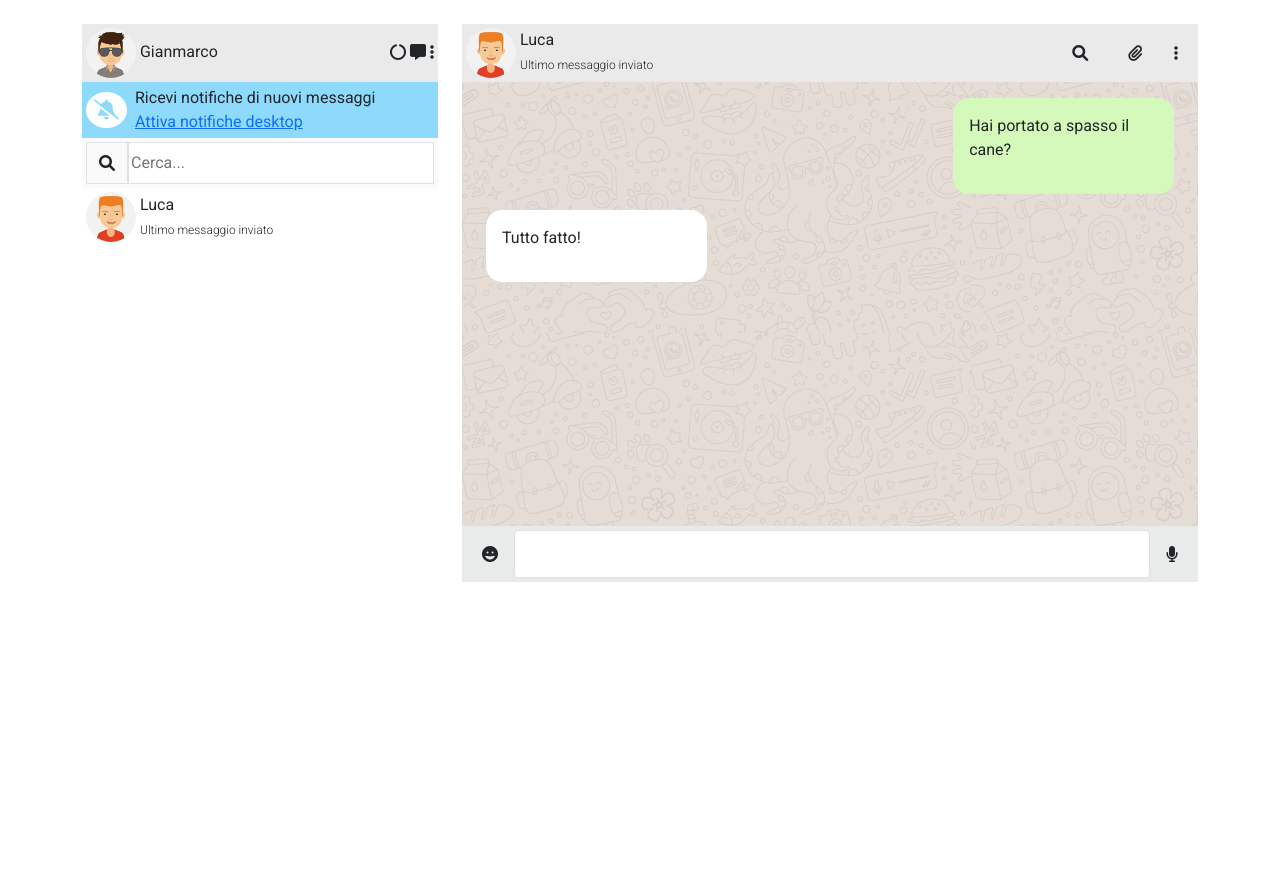
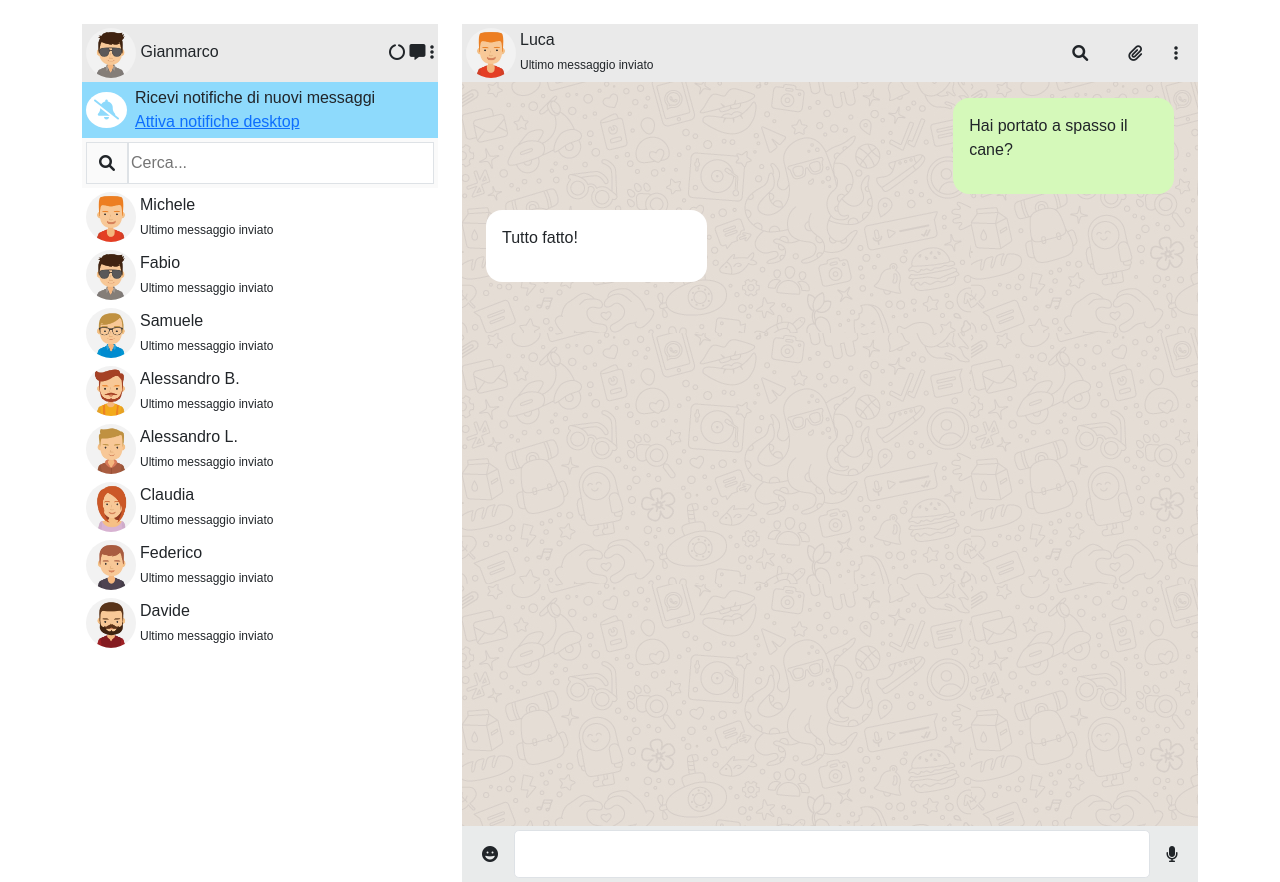
Before and after one commit to gianmarcodiale/vue-boolzapp, a plain HTML site: page index.html in a window 1280 px wide. Before the commit the page ends 800 px from the top, so only its background shows below. Drawn offline with nearby package versions, Linux system fonts and the light colour scheme.

Commit message:
add contact list via vue js

```diff
--- a/assets/css/style.css
+++ b/assets/css/style.css
@@ -1,13 +1,13 @@
 /* Common */
 body {
-    font-family: 'Roboto', sans-serif;
+    font-family: Arial, Helvetica, sans-serif;
     height: 100vh;
 }
 
 .background-chat-img {
     background-image: url("../img/mine.jpg");
     object-fit: cover;
-    height: 500px;
+    height: 100vh;
 }
 
 /* Utilities */
--- a/assets/js/app.js
+++ b/assets/js/app.js
@@ -0,0 +1,170 @@
+const app = new Vue(
+    {
+        el: '#app',
+        data: {
+            contacts: [
+                {
+                    name: 'Michele',
+                    avatar: '_1',
+                    visible: true,
+                    messages: [
+                        {
+                            date: '10/01/2020 15:30:55',
+                            message: 'Hai portato a spasso il cane?',
+                            status: 'sent'
+                        },
+                        {
+                            date: '10/01/2020 15:50:00',
+                            message: 'Ricordati di stendere i panni',
+                            status: 'sent'
+                        },
+                        {
+                            date: '10/01/2020 16:15:22',
+                            message: 'Tutto fatto!',
+                            status: 'received'
+                        }
+                    ],
+                },
+                {
+                    name: 'Fabio',
+                    avatar: '_2',
+                    visible: true,
+                    messages: [
+                        {
+                            date: '20/03/2020 16:30:00',
+                            message: 'Ciao come stai?',
+                            status: 'sent'
+                        },
+                        {
+                            date: '20/03/2020 16:30:55',
+                            message: 'Bene grazie! Stasera ci vediamo?',
+                            status: 'received'
+                        },
+                        {
+                            date: '20/03/2020 16:35:00',
+                            message: 'Mi piacerebbe ma devo andare a fare la spesa.',
+                            status: 'sent'
+                        }
+                    ],
+                },
+                {
+                    name: 'Samuele',
+                    avatar: '_3',
+                    visible: true,
+                    messages: [
+                        {
+                            date: '28/03/2020 10:10:40',
+                            message: 'La Marianna va in campagna',
+                            status: 'received'
+                        },
+                        {
+                            date: '28/03/2020 10:20:10',
+                            message: 'Sicuro di non aver sbagliato chat?',
+                            status: 'sent'
+                        },
+                        {
+                            date: '28/03/2020 16:15:22',
+                            message: 'Ah scusa!',
+                            status: 'received'
+                        }
+                    ],
+                },
+                {
+                    name: 'Alessandro B.',
+                    avatar: '_4',
+                    visible: true,
+                    messages: [
+                        {
+                            date: '10/01/2020 15:30:55',
+                            message: 'Lo sai che ha aperto una nuova pizzeria?',
+                            status: 'sent'
+                        },
+                        {
+                            date: '10/01/2020 15:50:00',
+                            message: 'Si, ma preferirei andare al cinema',
+                            status: 'received'
+                        }
+                    ],
+                },
+                {
+                    name: 'Alessandro L.',
+                    avatar: '_5',
+                    visible: true,
+                    messages: [
+                        {
+                            date: '10/01/2020 15:30:55',
+                            message: 'Ricordati di chiamare la nonna',
+                            status: 'sent'
+                        },
+                        {
+                            date: '10/01/2020 15:50:00',
+                            message: 'Va bene, stasera la sento',
+                            status: 'received'
+                        }
+                    ],
+                },
+                {
+                    name: 'Claudia',
+                    avatar: '_6',
+                    visible: true,
+                    messages: [
+                        {
+                            date: '10/01/2020 15:30:55',
+                            message: 'Ciao Claudia, hai novità?',
+                            status: 'sent'
+                        },
+                        {
+                            date: '10/01/2020 15:50:00',
+                            message: 'Non ancora',
+                            status: 'received'
+                        },
+                        {
+                            date: '10/01/2020 15:51:00',
+                            message: 'Nessuna nuova, buona nuova',
+                            status: 'sent'
+                        }
+                    ],
+                },
+                {
+                    name: 'Federico',
+                    avatar: '_7',
+                    visible: true,
+                    messages: [
+                        {
+                            date: '10/01/2020 15:30:55',
+                            message: 'Fai gli auguri a Martina che è il suo compleanno!',
+                            status: 'sent'
+                        },
+                        {
+                            date: '10/01/2020 15:50:00',
+                            message: 'Grazie per avermelo ricordato, le scrivo subito!',
+                            status: 'received'
+                        }
+                    ],
+                },
+                {
+                    name: 'Davide',
+                    avatar: '_8',
+                    visible: true,
+                    messages: [
+                        {
+                            date: '10/01/2020 15:30:55',
+                            message: 'Ciao, andiamo a mangiare la pizza stasera?',
+                            status: 'received'
+                        },
+                        {
+                            date: '10/01/2020 15:50:00',
+                            message: 'No, l\'ho già mangiata ieri, ordiniamo sushi!',
+                            status: 'sent'
+                        },
+                        {
+                            date: '10/01/2020 15:51:00',
+                            message: 'OK!!',
+                            status: 'received'
+                        }
+                    ],
+                }
+            ]
+        }
+    }
+)
--- a/index.html
+++ b/index.html
@@ -54,10 +54,10 @@
                         </div>
                         <input type="text" class="w-100 border" placeholder="Cerca...">
                     </div>
-                    <div class="contacts d-flex align-items-center p-1">
-                        <img src="./assets/img/avatar_1.jpg" alt="" class="img-fluid" style="width:50px; border-radius:50%">
+                    <div class="contacts d-flex align-items-center p-1" v-for="contact in contacts">
+                        <img :src="'./assets/img/avatar' + contact.avatar + '.jpg'" alt="" class="img-fluid" style="width:50px; border-radius:50%">
                         <div class="contact-info ms-1">
-                            <span>Luca</span><br>
+                            <span>{{contact.name}}</span><br>
                             <span class="text-thin fw-light" style="font-size:12px">Ultimo messaggio inviato</span>
                         </div>
                     </div>
```
